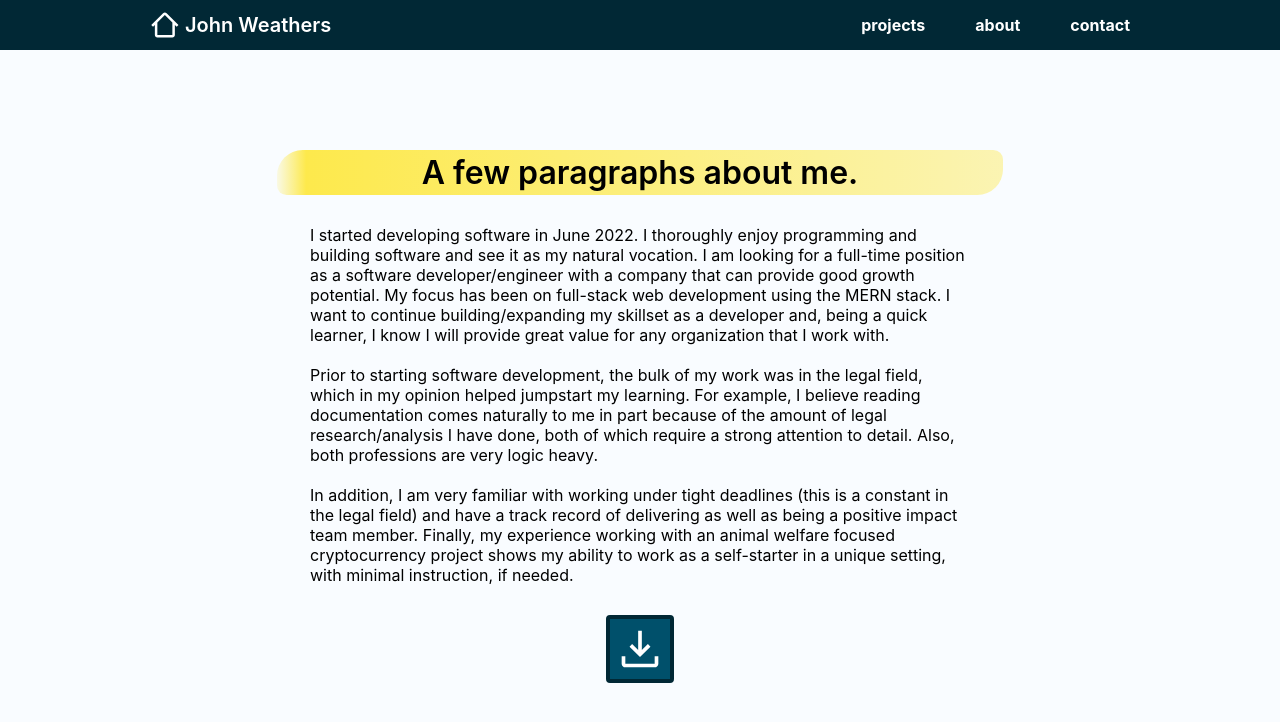
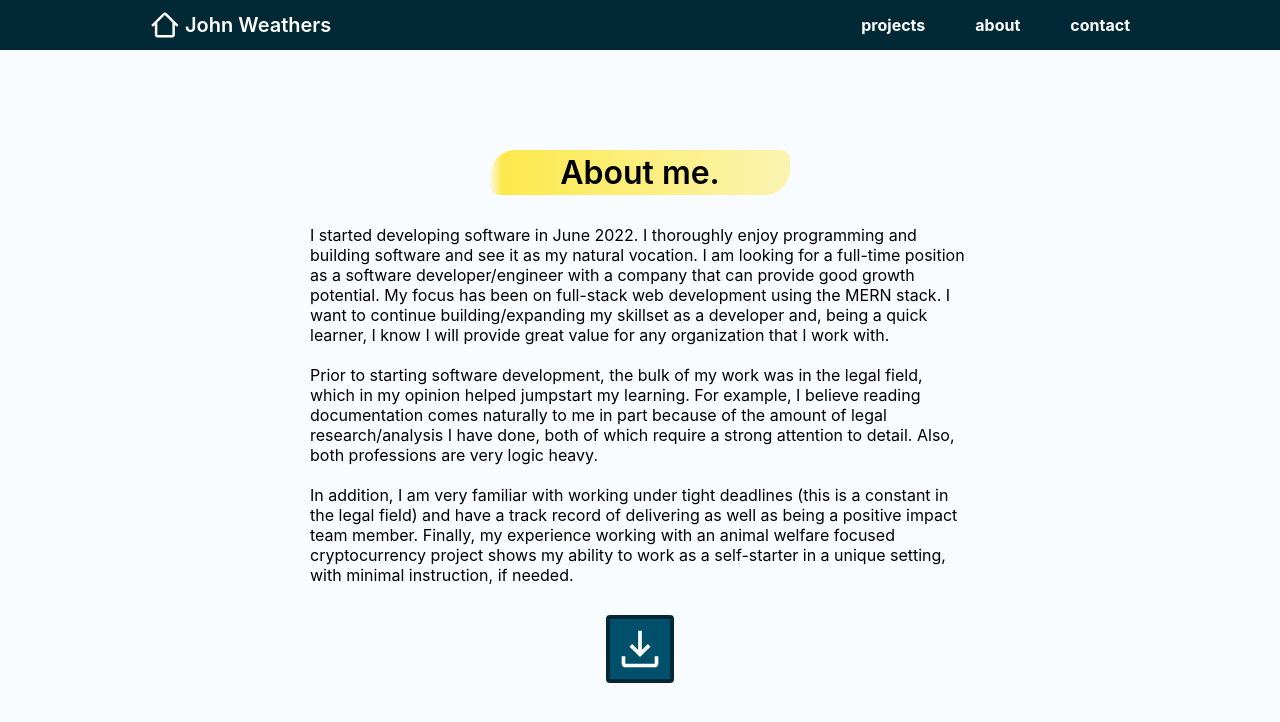
Before and after one commit to john-weathers/portfolio, a React (Vite) app: page /about in a window 1280 px wide. Shown: the top 722 px of the page. Built offline with nearby package versions, Linux system fonts and the light colour scheme; a web font is replaced by a local one.

Commit message:
Small change to UI

```diff
--- a/src/css/about.css
+++ b/src/css/about.css
@@ -14,6 +14,8 @@
 }
 
 .about .summary h1 {
+  width: 300px;
+  margin: 0 auto;
   text-align: center;
   font-weight: 600;
 }
--- a/src/pages/About.jsx
+++ b/src/pages/About.jsx
@@ -8,7 +8,7 @@ const About = () => {
     <div className='about'>
       <div className='container'>
         <div className='summary'>
-          <h1 className='highlight'>A few paragraphs about me.</h1>
+          <h1 className='highlight'>About me.</h1>
           <div className='sub-container'>
             <p>I started developing software in June 2022. I thoroughly enjoy programming and building software and see it as my natural vocation.
               I am looking for a full-time position as a software developer/engineer with a company that can provide good growth potential.
```
